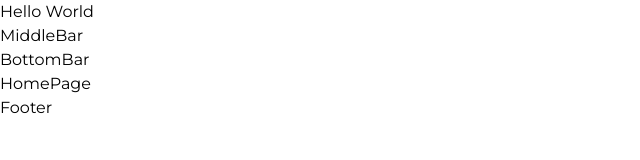
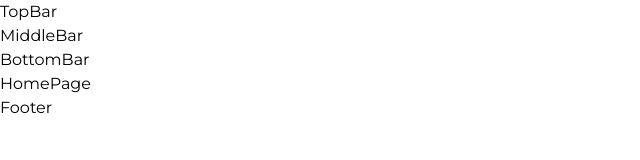
Before and after one commit to JobayerRahman106/eshopapp, a React (Vite) app: page / in a window 1280 px wide. Shown: the top 160 px of the page, without its empty margins (0-640 px from the left). Built offline with nearby package versions, Linux system fonts and the light colour scheme.

Commit message:
Topbar added

```diff
--- a/src/header/Header.jsx
+++ b/src/header/Header.jsx
@@ -1,12 +1,13 @@
 import React from 'react'
 import BottomBar from './BottomBar'
 import MiddleBar from './MiddleBar'
-import TopHeader from './TopHeader'
+import TopBar from './TopBar'
 
 const Header = () => {
   return (
     <>
-        <TopHeader/>
+        {/* <TopHeader/> */}
+        <TopBar/>
         <MiddleBar/>
         <BottomBar/>
     </>
--- /dev/null
+++ b/src/header/TopBar.jsx
@@ -0,0 +1,9 @@
+import React from 'react'
+
+const TopBar = () => {
+  return (
+    <div>TopBar</div>
+  )
+}
+
+export default TopBar
--- a/src/header/TopHeader.jsx
+++ /dev/null
@@ -1,17 +0,0 @@
-// @ts-nocheck
-import React from 'react'
-import Container from '../components/commonLayouts/Container'
-import { Link } from 'react-router-dom'
-import { IoLocationOutline } from "react-icons/io5";
-import { MdOutlineLocalPhone } from "react-icons/md";
-
-
-const TopHeader = () => {
-  return (
-    <>
-    <h1>Hello World</h1>
-    </>
-  )
-}
-
-export default TopHeader
--- a/src/main.jsx
+++ b/src/main.jsx
@@ -1,7 +1,8 @@
-import { StrictMode } from 'react'
+import React from 'react'
 import { createRoot } from 'react-dom/client'
 import './index.css'
 import App from './App.jsx'
+// @ts-ignore
 import { BrowserRouter } from "react-router";
 
 createRoot(document.getElementById('root')).render(
```
